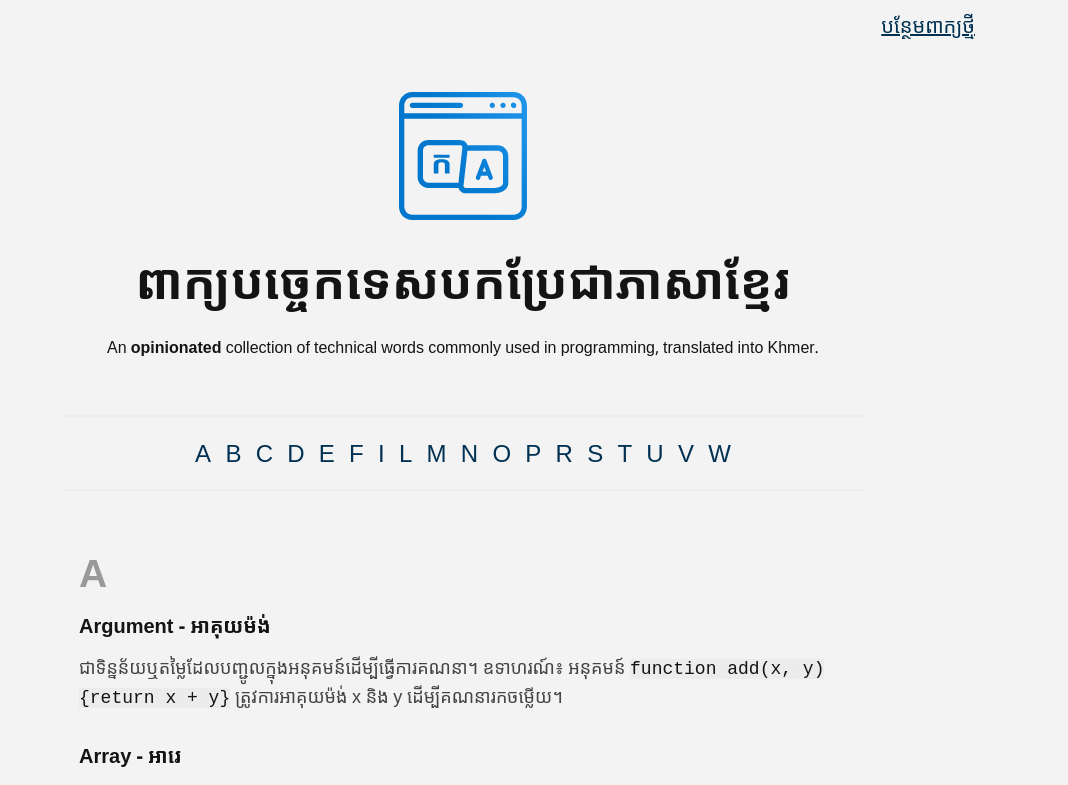
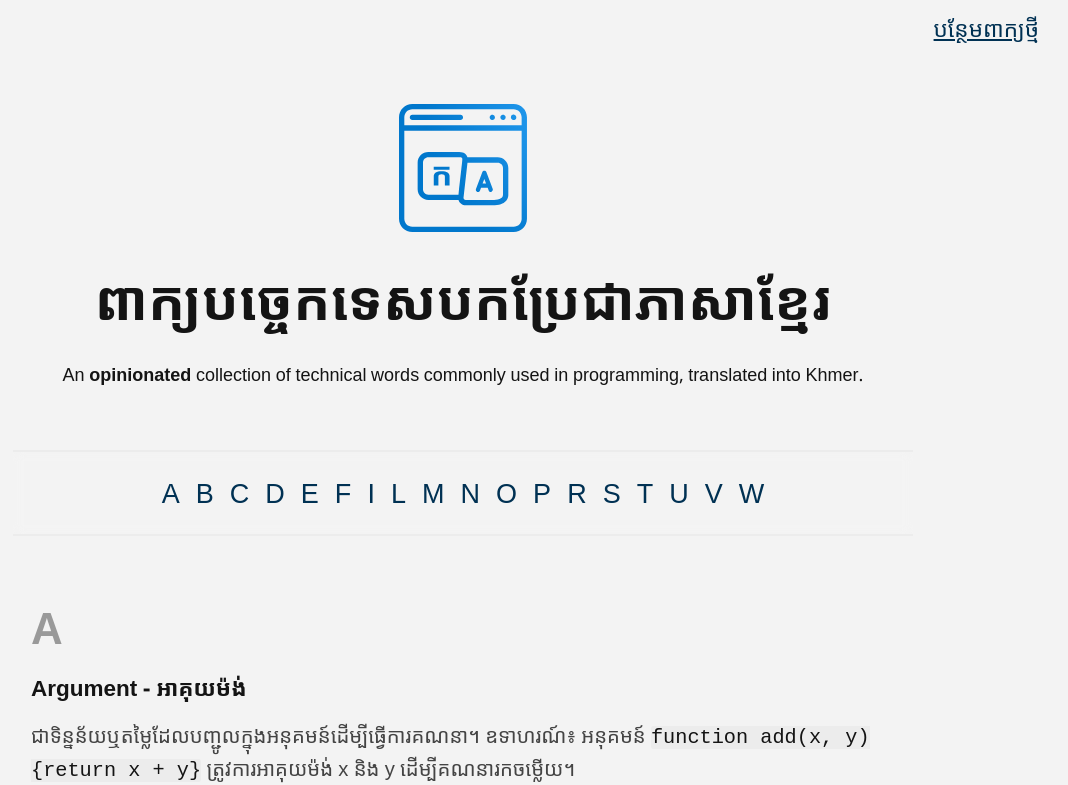
Before and after one commit to masayaShinoda/khmer-programming-words, a SvelteKit app: page / in a window 1280 px wide. Shown: the top 785 px of the page, without its empty margins (177-1245 px from the left). Built offline with nearby package versions, Linux system fonts and the light colour scheme.

Commit message:
update font size var

```diff
--- a/static/styles/style.css
+++ b/static/styles/style.css
@@ -4,7 +4,6 @@
 html {
 	font-family: 'Noto Sans Khmer', sans-serif;
 	font-weight: 400;
-	/* 16px */
 	font-size: var(--type_scale_1);
 	line-height: 1.75;
 	scroll-padding-top: 5rem;
@@ -31,7 +30,7 @@ html {
 	--type_scale_4: 1.953rem;
 	--type_scale_3: 1.563rem;
 	--type_scale_2: 1.25rem;
-	--type_scale_1: 1rem;
+	--type_scale_1: 1.125rem;
 }
 @media screen and (max-width: 40em) {
 	html {
```
